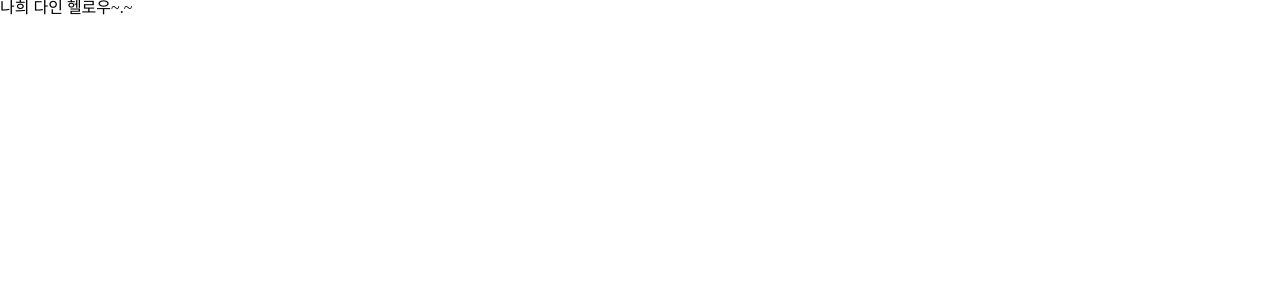
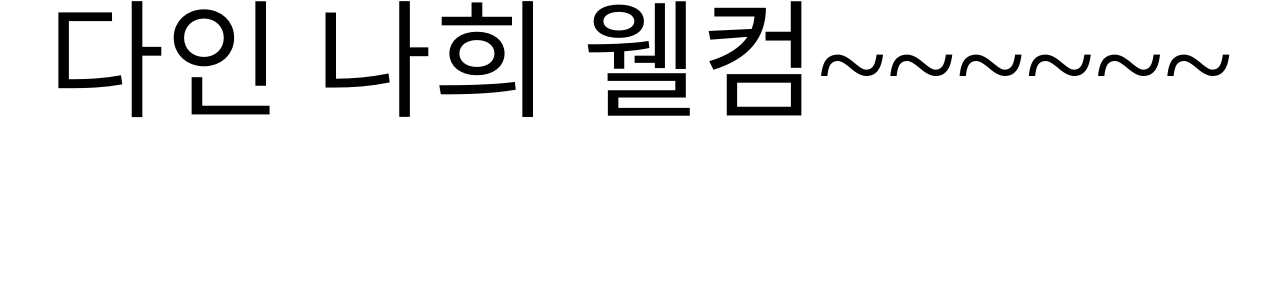
Before and after one commit to Sopkathon-30th-2/frontend, a React (Create React App) app: page / in a window 1280 px wide. Shown: the top 300 px of the page. Built offline with nearby package versions, Linux system fonts and the light colour scheme.

Commit message:
feat : router setting

```diff
--- a/package.json
+++ b/package.json
@@ -8,6 +8,7 @@
     "@testing-library/user-event": "^13.2.1",
     "react": "^18.1.0",
     "react-dom": "^18.1.0",
+    "react-router-dom": "^6.3.0",
     "react-scripts": "5.0.1",
     "styled-components": "^5.3.5",
     "styled-reset": "^4.4.0",
--- a/src/App.js
+++ b/src/App.js
@@ -1,3 +1,4 @@
+import Router from './cores/router';
 import { ThemeProvider } from 'styled-components';
 import GlobalStyle from './styles/globalStyle';
 import { theme } from './styles/theme';
@@ -7,7 +8,7 @@ function App() {
     <>
       <GlobalStyle />
       <ThemeProvider theme={theme}>
-      나희 다인 헬로우~.~
+      <Router />
       </ThemeProvider>
     </>
   );
--- /dev/null
+++ b/src/cores/router.jsx
@@ -0,0 +1,15 @@
+import React from 'react';
+import { BrowserRouter, Route, Routes } from 'react-router-dom';
+import MainPage from '../pages/MainPage'
+
+function Router() {
+  return (
+    <BrowserRouter>
+      <Routes>
+        <Route path="/" element={<MainPage/>} />
+      </Routes>
+    </BrowserRouter>
+  );
+}
+
+export default Router;
--- /dev/null
+++ b/src/pages/MainPage.jsx
@@ -0,0 +1,22 @@
+import React from 'react';
+import styled from 'styled-components';
+
+function MainPage() {
+  return (
+    <StyledRoot>
+      <p>다인 나희 웰컴~~~~~~</p>
+    </StyledRoot>
+  );
+}
+
+export default MainPage;
+
+const StyledRoot = styled.main`
+  display: flex;
+  flex-direction: column;
+  justify-content: center;
+  align-items: center;
+  font-size: 8rem;
+  width: 100%;
+  height: 100%;
+`;
```
Also changed, not shown: 2 other files (tests, documents, lock files or other folders).
